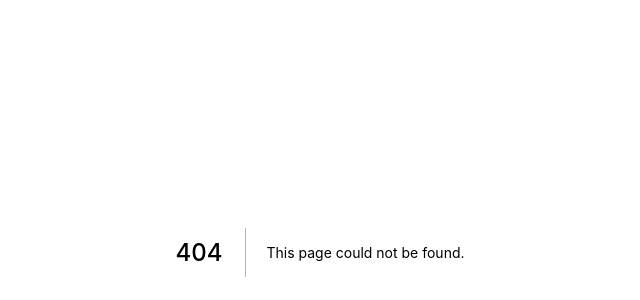
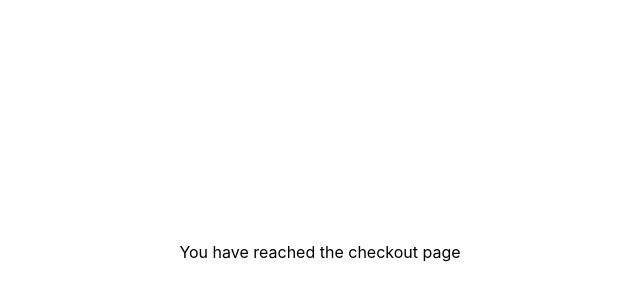
Before and after one commit to matheusforny/barkyn-app, a Next.js app: page /checkout in a window 1280 px wide. Before the commit this address had no page. Shown: the part 148-448 px from the top of the page, without its empty margins (320-960 px from the left). Built offline with nearby package versions, Linux system fonts and the light colour scheme.

Commit message:
Implemented the checkout page mock

```diff
--- /dev/null
+++ b/pages/checkout.js
@@ -0,0 +1,10 @@
+import styles from '../styles/Home.module.css'
+import { CheckoutPage } from './components/CheckoutPage'
+
+export default function Home() {
+  return (
+    <div className={styles.container}>
+      <CheckoutPage/>
+    </div>
+  )
+}
--- /dev/null
+++ b/pages/components/CheckoutPage.js
@@ -0,0 +1,9 @@
+import React, { Component } from 'react';
+
+export class CheckoutPage extends Component {
+    render() {
+        return (
+            <div>You have reached the checkout page</div>
+        )
+    }
+}
--- a/pages/components/MainPage.js
+++ b/pages/components/MainPage.js
@@ -1,5 +1,6 @@
 import React, { Component } from 'react';
 import {ProductContainer} from './ProductContainer';
+import Link from 'next/link';
 
 export class MainPage extends Component {
     constructor(props) {
@@ -52,9 +53,12 @@ export class MainPage extends Component {
                 <br/>
                 {this.state.arrayOfSelectedProducts.length > 0 && 'Selected Products:'}
                 <div style={{display: 'inline'}}>
-                    {this.state.arrayOfSelectedProducts.map((product) => <p>{product.name}, size {product.sizeSelected}, color {product.colorSelected}</p>
+                    {this.state.arrayOfSelectedProducts.map((product) =>
+                        <p>{product.name}, size {product.sizeSelected}, color {product.colorSelected}</p>
                     )}
                 </div>
+                <br/>
+                {this.state.arrayOfSelectedProducts.length > 0 && <Link href="/checkout">Proceed to Checkout</Link>}
             </div>
         )
     }
```
